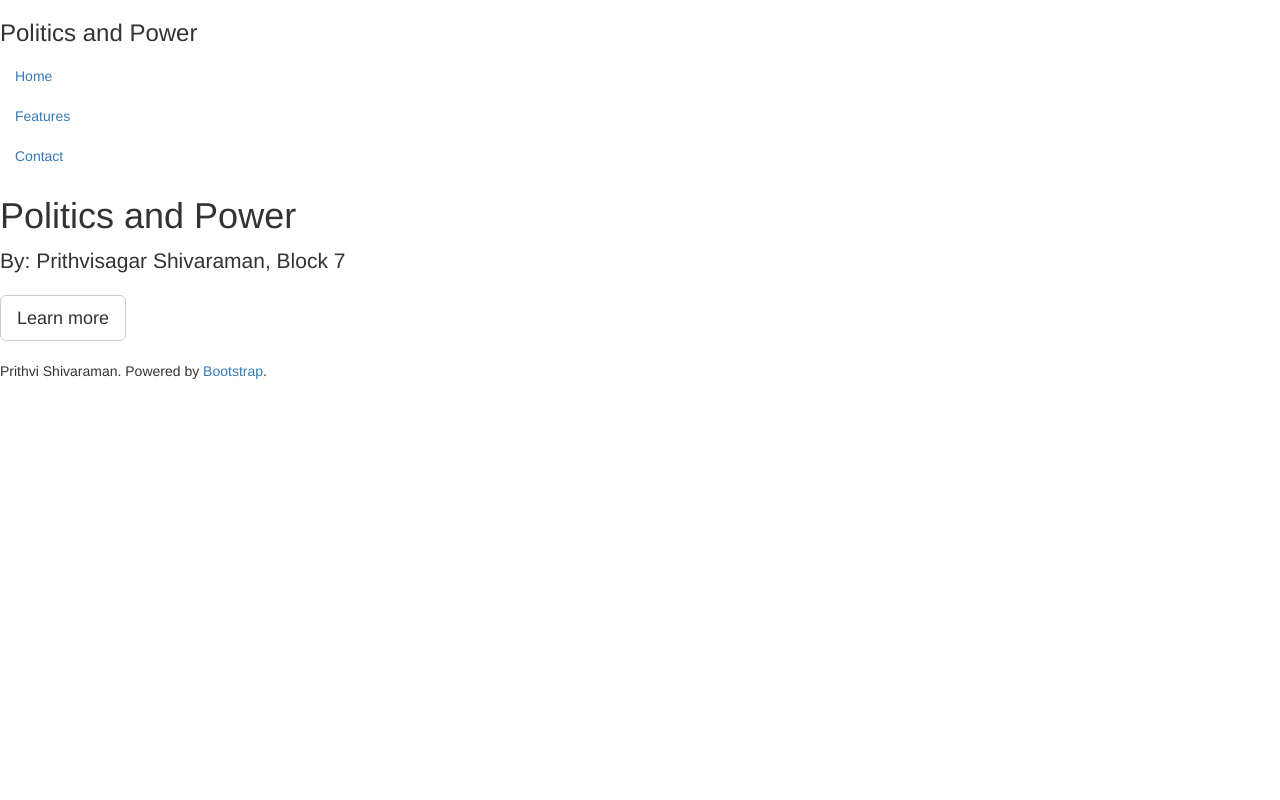
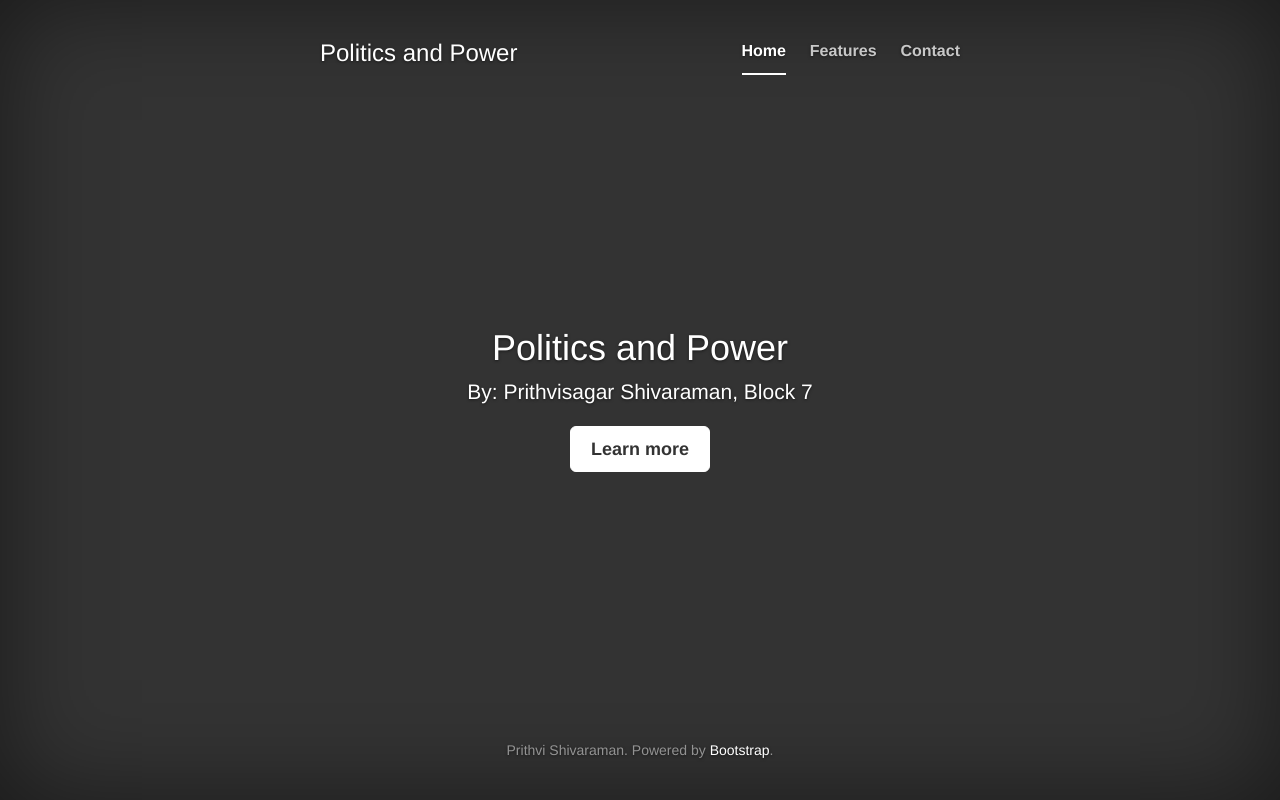
Before and after one commit to 997R8V10/apush-politics-over-time, a plain HTML site: page index.html in a window 1280 px wide. Drawn offline with nearby package versions, Linux system fonts and the light colour scheme.

Commit message:
Cover.css

```diff
--- /dev/null
+++ b/css/cover.css
@@ -0,0 +1,163 @@
+/*
+ * Globals
+ */
+
+/* Links */
+a,
+a:focus,
+a:hover {
+  color: #fff;
+}
+
+/* Custom default button */
+.btn-default,
+.btn-default:hover,
+.btn-default:focus {
+  color: #333;
+  text-shadow: none; /* Prevent inheritance from `body` */
+  background-color: #fff;
+  border: 1px solid #fff;
+}
+
+
+/*
+ * Base structure
+ */
+
+html,
+body {
+  height: 100%;
+  background-color: #333;
+}
+body {
+  color: #fff;
+  text-align: center;
+  text-shadow: 0 1px 3px rgba(0,0,0,.5);
+}
+
+/* Extra markup and styles for table-esque vertical and horizontal centering */
+.site-wrapper {
+  display: table;
+  width: 100%;
+  height: 100%; /* For at least Firefox */
+  min-height: 100%;
+  -webkit-box-shadow: inset 0 0 100px rgba(0,0,0,.5);
+          box-shadow: inset 0 0 100px rgba(0,0,0,.5);
+}
+.site-wrapper-inner {
+  display: table-cell;
+  vertical-align: top;
+}
+.cover-container {
+  margin-right: auto;
+  margin-left: auto;
+}
+
+/* Padding for spacing */
+.inner {
+  padding: 30px;
+}
+
+
+/*
+ * Header
+ */
+.masthead-brand {
+  margin-top: 10px;
+  margin-bottom: 10px;
+}
+
+.masthead-nav > li {
+  display: inline-block;
+}
+.masthead-nav > li + li {
+  margin-left: 20px;
+}
+.masthead-nav > li > a {
+  padding-right: 0;
+  padding-left: 0;
+  font-size: 16px;
+  font-weight: bold;
+  color: #fff; /* IE8 proofing */
+  color: rgba(255,255,255,.75);
+  border-bottom: 2px solid transparent;
+}
+.masthead-nav > li > a:hover,
+.masthead-nav > li > a:focus {
+  background-color: transparent;
+  border-bottom-color: #a9a9a9;
+  border-bottom-color: rgba(255,255,255,.25);
+}
+.masthead-nav > .active > a,
+.masthead-nav > .active > a:hover,
+.masthead-nav > .active > a:focus {
+  color: #fff;
+  border-bottom-color: #fff;
+}
+
+@media (min-width: 768px) {
+  .masthead-brand {
+    float: left;
+  }
+  .masthead-nav {
+    float: right;
+  }
+}
+
+
+/*
+ * Cover
+ */
+
+.cover {
+  padding: 0 20px;
+}
+.cover .btn-lg {
+  padding: 10px 20px;
+  font-weight: bold;
+}
+
+
+/*
+ * Footer
+ */
+
+.mastfoot {
+  color: #999; /* IE8 proofing */
+  color: rgba(255,255,255,.5);
+}
+
+
+/*
+ * Affix and center
+ */
+
+@media (min-width: 768px) {
+  /* Pull out the header and footer */
+  .masthead {
+    position: fixed;
+    top: 0;
+  }
+  .mastfoot {
+    position: fixed;
+    bottom: 0;
+  }
+  /* Start the vertical centering */
+  .site-wrapper-inner {
+    vertical-align: middle;
+  }
+  /* Handle the widths */
+  .masthead,
+  .mastfoot,
+  .cover-container {
+    width: 100%; /* Must be percentage or pixels for horizontal alignment */
+  }
+}
+
+@media (min-width: 992px) {
+  .masthead,
+  .mastfoot,
+  .cover-container {
+    width: 700px;
+  }
+}
--- a/index.html
+++ b/index.html
@@ -10,6 +10,7 @@
     <!-- Bootstrap -->
     <link href="css/bootstrap.min.css" rel="stylesheet">
 
+	<link href="css/cover.css" rel="stylesheet">
     <!-- HTML5 shim and Respond.js for IE8 support of HTML5 elements and media queries -->
     <!-- WARNING: Respond.js doesn't work if you view the page via file:// -->
     <!--[if lt IE 9]>
```
